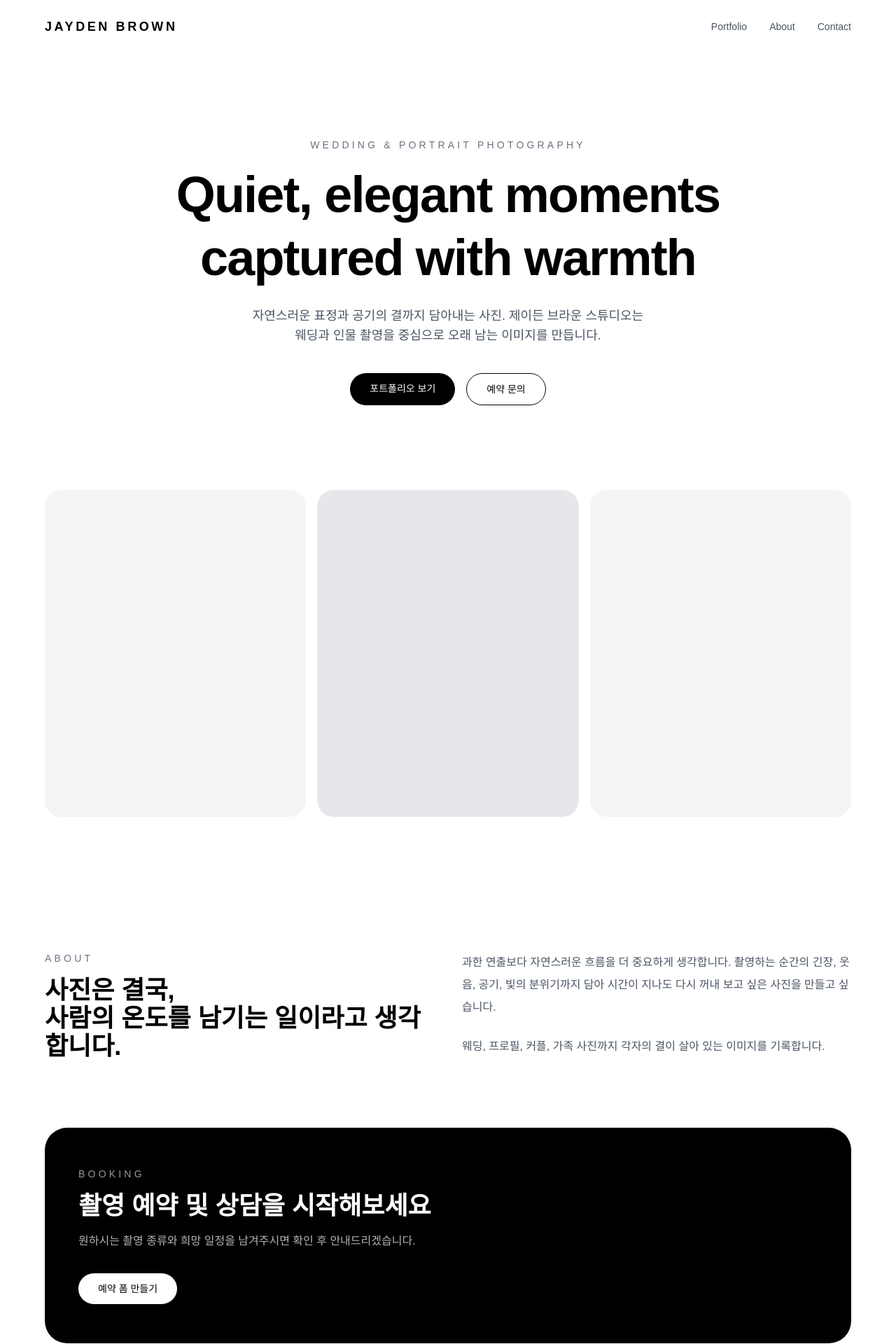
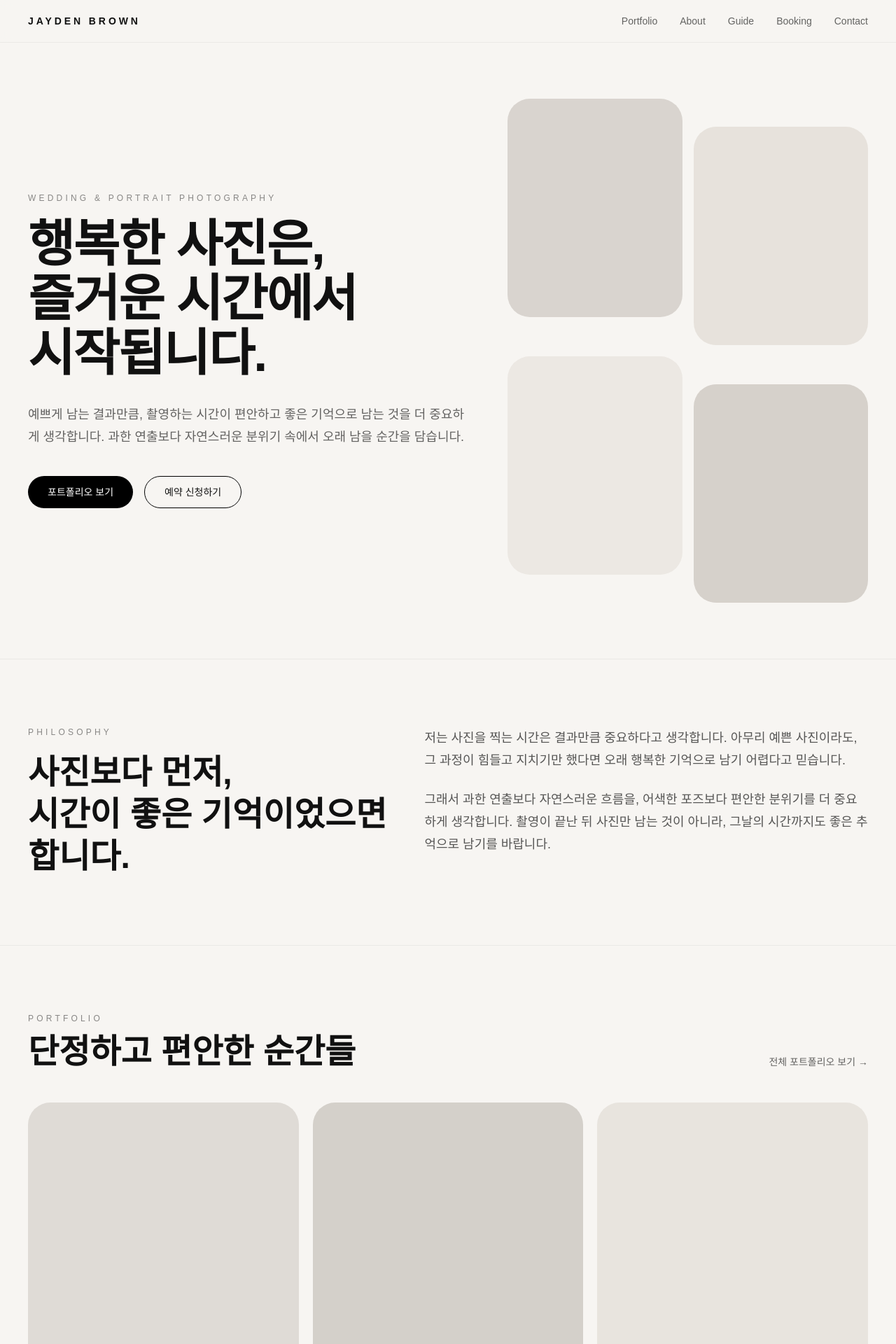
Before and after one commit to jaydenbrowngallery/jaydenbrown, a Next.js app: page / in a window 1280 px wide. Shown: the top 1920 px of the page at 70% size. Built offline with nearby package versions, Linux system fonts and the light colour scheme.

Commit message:
home redesign

```diff
--- a/app/page.tsx
+++ b/app/page.tsx
@@ -1,125 +1,203 @@
 export default function Home() {
   return (
-    <main className="min-h-screen bg-white text-black">
+    <main className="min-h-screen bg-[#f7f5f2] text-[#111111]">
       {/* Header */}
-      <header className="flex items-center justify-between px-8 py-6 md:px-16">
-        <div className="text-lg font-semibold tracking-[0.2em] uppercase">
+      <header className="sticky top-0 z-30 border-b border-black/5 bg-[#f7f5f2]/90 backdrop-blur">
+        <div className="mx-auto flex max-w-7xl items-center justify-between px-6 py-5 md:px-10">
+          <a href="/" className="text-sm font-semibold tracking-[0.28em] uppercase">
             Jayden Brown
-        </div>
+          </a>
 
-        <nav className="hidden gap-8 text-sm text-gray-600 md:flex">
-          <a href="#portfolio" className="hover:text-black">
+          <nav className="hidden items-center gap-8 text-sm text-black/60 md:flex">
+            <a href="/portfolio" className="transition hover:text-black">
               Portfolio
             </a>
-          <a href="#about" className="hover:text-black">
+            <a href="/about" className="transition hover:text-black">
               About
             </a>
-          <a href="#contact" className="hover:text-black">
+            <a href="/guide" className="transition hover:text-black">
+              Guide
+            </a>
+            <a href="/booking" className="transition hover:text-black">
+              Booking
+            </a>
+            <a href="/contact" className="transition hover:text-black">
               Contact
             </a>
           </nav>
+        </div>
       </header>
 
       {/* Hero */}
-      <section className="flex min-h-[78vh] flex-col items-center justify-center px-8 text-center md:px-16">
-        <p className="mb-4 text-sm tracking-[0.3em] text-gray-500 uppercase">
+      <section className="mx-auto flex min-h-[88vh] max-w-7xl items-center px-6 py-20 md:px-10">
+        <div className="grid w-full items-center gap-14 lg:grid-cols-[1.1fr_0.9fr]">
+          <div>
+            <p className="mb-5 text-xs tracking-[0.35em] text-black/45 uppercase">
               Wedding & Portrait Photography
             </p>
 
-        <h1 className="max-w-4xl text-5xl font-semibold leading-tight tracking-tight md:text-7xl">
-          Quiet, elegant moments
+            <h1 className="max-w-4xl text-5xl font-semibold leading-[1.08] tracking-tight md:text-7xl">
+              행복한 사진은,
               <br />
-          captured with warmth
+              즐거운 시간에서
+              <br />
+              시작됩니다.
             </h1>
 
-        <p className="mt-6 max-w-xl text-base leading-7 text-gray-600 md:text-lg">
-          자연스러운 표정과 공기의 결까지 담아내는 사진.
-          제이든 브라운 스튜디오는 웨딩과 인물 촬영을 중심으로
-          오래 남는 이미지를 만듭니다.
+            <p className="mt-8 max-w-2xl text-base leading-8 text-black/60 md:text-lg">
+              예쁘게 남는 결과만큼, 촬영하는 시간이 편안하고 좋은 기억으로
+              남는 것을 더 중요하게 생각합니다. 과한 연출보다 자연스러운
+              분위기 속에서 오래 남을 순간을 담습니다.
             </p>
 
             <div className="mt-10 flex flex-col gap-4 sm:flex-row">
               <a
-            href="#portfolio"
-            className="rounded-full bg-black px-7 py-3 text-sm text-white transition hover:opacity-90"
+                href="/portfolio"
+                className="inline-flex items-center justify-center rounded-full bg-black px-7 py-3 text-sm text-white transition hover:opacity-90"
               >
                 포트폴리오 보기
               </a>
               <a
-            href="#contact"
-            className="rounded-full border border-black px-7 py-3 text-sm transition hover:bg-black hover:text-white"
+                href="/booking"
+                className="inline-flex items-center justify-center rounded-full border border-black px-7 py-3 text-sm transition hover:bg-black hover:text-white"
               >
-            예약 문의
+                예약 신청하기
               </a>
+            </div>
+          </div>
+
+          <div className="grid gap-4 md:grid-cols-2">
+            <div className="aspect-[4/5] rounded-[2rem] bg-[#d9d4cf]" />
+            <div className="mt-10 aspect-[4/5] rounded-[2rem] bg-[#e7e2dc]" />
+            <div className="aspect-[4/5] rounded-[2rem] bg-[#ece8e3]" />
+            <div className="mt-10 aspect-[4/5] rounded-[2rem] bg-[#d6d1cb]" />
+          </div>
+        </div>
+      </section>
+
+      {/* Philosophy */}
+      <section className="border-t border-black/5">
+        <div className="mx-auto grid max-w-7xl gap-12 px-6 py-24 md:px-10 lg:grid-cols-[0.9fr_1.1fr]">
+          <div>
+            <p className="text-xs tracking-[0.35em] text-black/45 uppercase">
+              Philosophy
+            </p>
+            <h2 className="mt-5 text-3xl font-semibold leading-tight md:text-5xl">
+              사진보다 먼저,
+              <br />
+              시간이 좋은 기억이었으면 합니다.
+            </h2>
+          </div>
+
+          <div className="space-y-6 text-base leading-8 text-black/65 md:text-lg">
+            <p>
+              저는 사진을 찍는 시간은 결과만큼 중요하다고 생각합니다. 아무리
+              예쁜 사진이라도, 그 과정이 힘들고 지치기만 했다면 오래 행복한
+              기억으로 남기 어렵다고 믿습니다.
+            </p>
+            <p>
+              그래서 과한 연출보다 자연스러운 흐름을, 어색한 포즈보다 편안한
+              분위기를 더 중요하게 생각합니다. 촬영이 끝난 뒤 사진만 남는 것이
+              아니라, 그날의 시간까지도 좋은 추억으로 남기를 바랍니다.
+            </p>
+          </div>
         </div>
       </section>
 
       {/* Portfolio Preview */}
-      <section
-        id="portfolio"
-        className="grid gap-4 px-8 pb-24 md:grid-cols-3 md:px-16"
-      >
-        <div className="aspect-[4/5] rounded-3xl bg-gray-100" />
-        <div className="aspect-[4/5] rounded-3xl bg-gray-200" />
-        <div className="aspect-[4/5] rounded-3xl bg-gray-100" />
-      </section>
-
-      {/* About */}
-      <section
-        id="about"
-        className="grid gap-10 px-8 py-24 md:grid-cols-2 md:px-16"
-      >
+      <section className="border-t border-black/5">
+        <div className="mx-auto max-w-7xl px-6 py-24 md:px-10">
+          <div className="flex items-end justify-between gap-6">
             <div>
-          <p className="text-sm tracking-[0.3em] text-gray-500 uppercase">
-            About
+              <p className="text-xs tracking-[0.35em] text-black/45 uppercase">
+                Portfolio
               </p>
-          <h2 className="mt-4 text-3xl font-semibold md:text-4xl">
-            사진은 결국,
-            <br />
-            사람의 온도를 남기는 일이라고 생각합니다.
+              <h2 className="mt-4 text-3xl font-semibold md:text-5xl">
+                단정하고 편안한 순간들
               </h2>
             </div>
 
-        <div className="text-base leading-8 text-gray-600">
-          <p>
-            과한 연출보다 자연스러운 흐름을 더 중요하게 생각합니다.
-            촬영하는 순간의 긴장, 웃음, 공기, 빛의 분위기까지 담아
-            시간이 지나도 다시 꺼내 보고 싶은 사진을 만들고 싶습니다.
-          </p>
-          <p className="mt-6">
-            웨딩, 프로필, 커플, 가족 사진까지
-            각자의 결이 살아 있는 이미지를 기록합니다.
-          </p>
+            <a
+              href="/portfolio"
+              className="hidden text-sm text-black/60 transition hover:text-black md:inline-block"
+            >
+              전체 포트폴리오 보기 →
+            </a>
+          </div>
+
+          <div className="mt-12 grid gap-5 md:grid-cols-3">
+            <div className="aspect-[4/5] rounded-[2rem] bg-[#dfdbd6]" />
+            <div className="aspect-[4/5] rounded-[2rem] bg-[#d4d0ca]" />
+            <div className="aspect-[4/5] rounded-[2rem] bg-[#e8e4de]" />
+          </div>
         </div>
       </section>
 
-      {/* Contact CTA */}
-      <section
-        id="contact"
-        className="px-8 pb-24 md:px-16"
+      {/* Guide Preview */}
+      <section className="border-t border-black/5">
+        <div className="mx-auto max-w-7xl px-6 py-24 md:px-10">
+          <div className="grid gap-10 lg:grid-cols-[1fr_1fr]">
+            <div className="rounded-[2rem] bg-white px-8 py-10 shadow-sm">
+              <p className="text-xs tracking-[0.35em] text-black/45 uppercase">
+                Guide
+              </p>
+              <h3 className="mt-4 text-2xl font-semibold md:text-3xl">
+                촬영은 잘 해내야 하는 시간이 아니라,
+                <br />
+                편안하게 함께 보내는 시간이었으면 합니다.
+              </h3>
+              <p className="mt-6 text-base leading-8 text-black/60">
+                촬영 전 어떤 준비를 해야 하는지, 어떤 흐름으로 진행되는지,
+                편안한 촬영을 위해 어떤 점을 안내드리는지 정리해두었습니다.
+              </p>
+              <a
+                href="/guide"
+                className="mt-8 inline-flex rounded-full border border-black px-6 py-3 text-sm transition hover:bg-black hover:text-white"
               >
-        <div className="rounded-[2rem] bg-black px-8 py-14 text-white md:px-12">
-          <p className="text-sm tracking-[0.3em] text-white/60 uppercase">
-            Booking
+                촬영 안내 보기
+              </a>
+            </div>
+
+            <div className="rounded-[2rem] bg-black px-8 py-10 text-white">
+              <p className="text-xs tracking-[0.35em] text-white/50 uppercase">
+                Contact
               </p>
-          <h3 className="mt-4 text-3xl font-semibold md:text-4xl">
-            촬영 예약 및 상담을 시작해보세요
+              <h3 className="mt-4 text-2xl font-semibold md:text-3xl">
+                문의는 문자로
+                <br />
+                편하게 남겨주세요.
               </h3>
-          <p className="mt-4 max-w-2xl text-white/70 leading-7">
-            원하시는 촬영 종류와 희망 일정을 남겨주시면
-            확인 후 안내드리겠습니다.
+              <p className="mt-6 text-base leading-8 text-white/70">
+                촬영 종류와 희망 날짜를 함께 보내주시면 조금 더 빠르게
+                안내드릴 수 있습니다.
               </p>
 
-          <div className="mt-8">
+              <div className="mt-8 flex flex-col gap-4 sm:flex-row">
                 <a
-              href="#"
-              className="inline-block rounded-full bg-white px-7 py-3 text-sm text-black transition hover:opacity-90"
+                  href="sms:01012345678?body=안녕하세요. 촬영 문의드립니다."
+                  className="inline-flex items-center justify-center rounded-full bg-white px-6 py-3 text-sm text-black transition hover:opacity-90"
                 >
-              예약 폼 만들기
+                  문자 문의하기
+                </a>
+                <a
+                  href="/booking"
+                  className="inline-flex items-center justify-center rounded-full border border-white/30 px-6 py-3 text-sm text-white transition hover:bg-white hover:text-black"
+                >
+                  예약 신청서 작성
                 </a>
               </div>
             </div>
+          </div>
+        </div>
       </section>
+
+      {/* Footer */}
+      <footer className="border-t border-black/5">
+        <div className="mx-auto flex max-w-7xl flex-col gap-3 px-6 py-8 text-sm text-black/45 md:px-10 md:flex-row md:items-center md:justify-between">
+          <p>© Jayden Brown Studio</p>
+          <p>Quiet moments, warm memories.</p>
+        </div>
+      </footer>
     </main>
   );
 }
```
Lines whose indentation alone changed are shown as unchanged.
